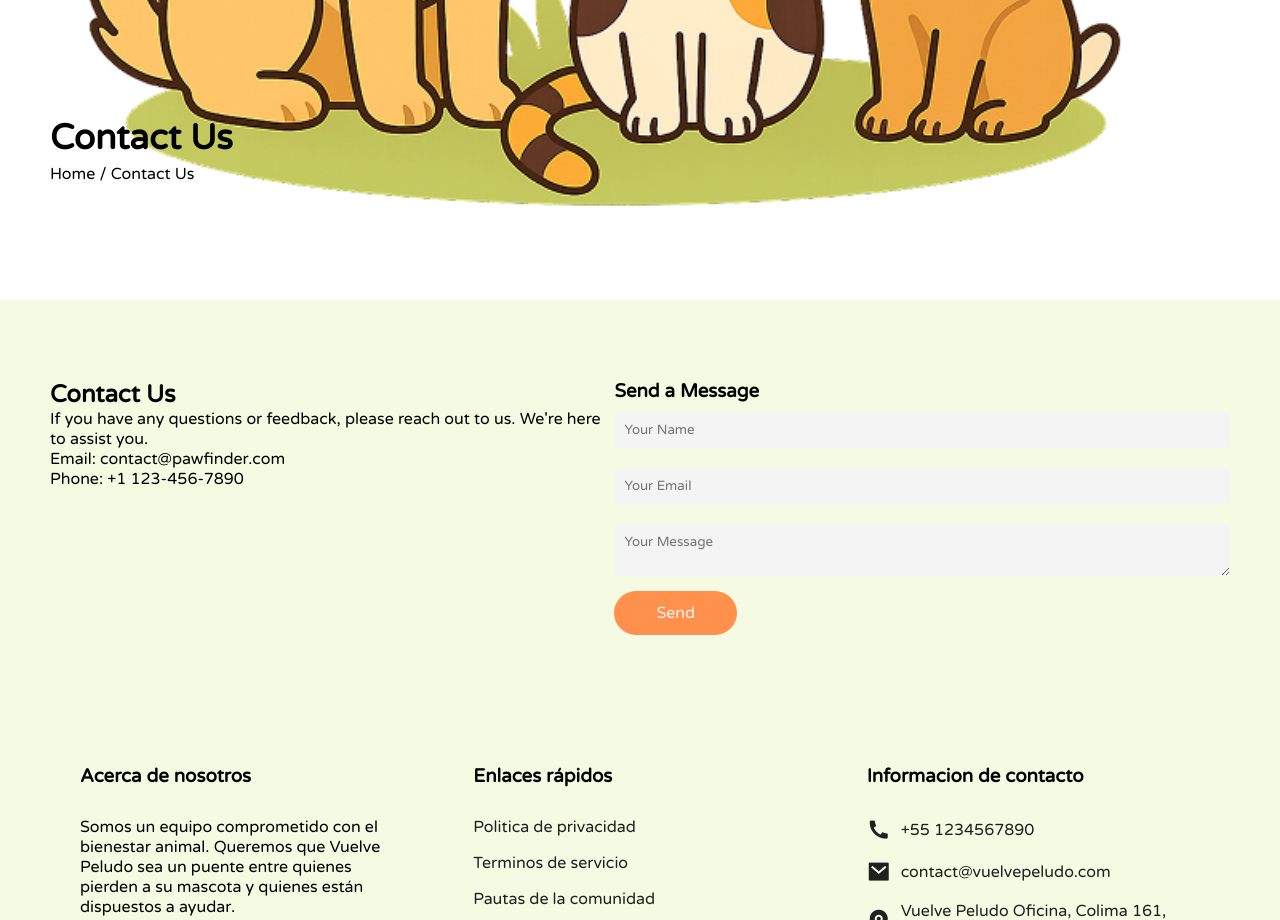
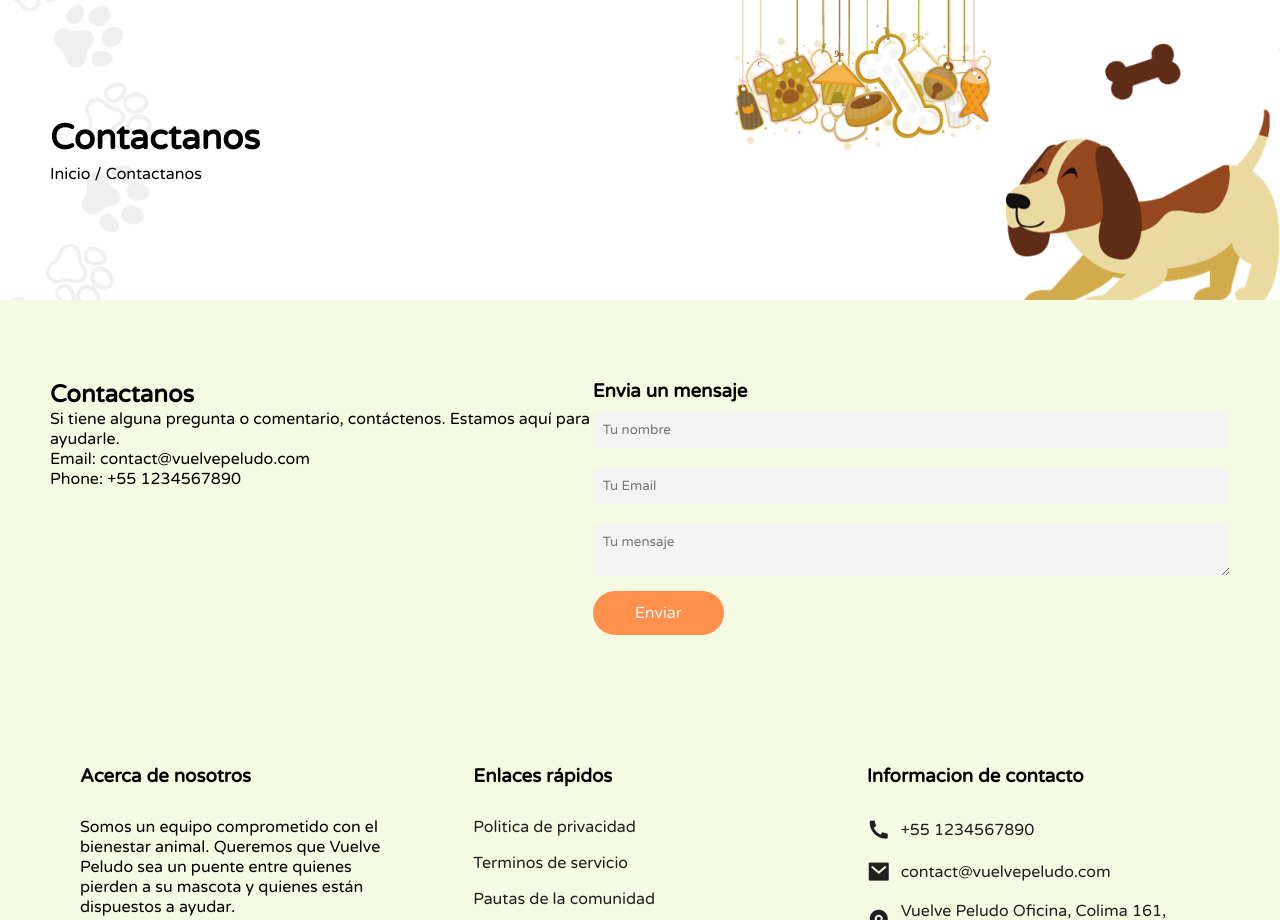
Before and after one commit to educast21/vuelve-peludo, a PHP site: page /contact-us.php in a window 1280 px wide. Shown: the part 105-1025 px from the top of the page. Run offline with PHP 8.4, Linux system fonts and the light colour scheme; some libraries are stand-ins or nearby versions.

Commit message:
Pagina de contactanos

```diff
--- a/contact-us.php
+++ b/contact-us.php
@@ -13,25 +13,25 @@
         <?php include 'header.php'; ?>
 
         <div id="bread">
-            <h2 class="main-title">Contact Us</h2>
-            <p>Home / Contact Us</p>
+            <h2 class="main-title">Contactanos</h2>
+            <p>Inicio / Contactanos</p>
         </div>
 
 
         <div id="contact-container">
         <div class="contact-info">
-            <h2>Contact Us</h2>
-            <p>If you have any questions or feedback, please reach out to us. We're here to assist you.</p>
-            <p>Email: contact@pawfinder.com</p>
-            <p>Phone: +1 123-456-7890</p>
+            <h2>Contactanos</h2>
+            <p>Si tiene alguna pregunta o comentario, contáctenos. Estamos aquí para ayudarle.</p>
+            <p>Email: contact@vuelvepeludo.com</p>
+            <p>Phone: +55 1234567890</p>
         </div>
         <div class="contact-form">
-            <h3>Send a Message</h3>
+            <h3>Envia un mensaje</h3>
             <form>
-                <input type="text" placeholder="Your Name" id="name">
-                <input type="email" placeholder="Your Email" id="email">
-                <textarea placeholder="Your Message" id="message"></textarea>
-                <button type="submit" class="btn-primary">Send</button>
+                <input type="text" placeholder="Tu nombre" id="name">
+                <input type="email" placeholder="Tu Email" id="email">
+                <textarea placeholder="Tu mensaje" id="message"></textarea>
+                <button type="submit" class="btn-primary">Enviar</button>
             </form>
         </div>
     </div>
--- a/style/style.css
+++ b/style/style.css
@@ -989,7 +989,7 @@ button.accordion.active {
 
 
 #bread{
-    background-image: url("../images/img8.png");
+    background-image: url("../images/bread_bg.png");
     background-size: cover;
     background-position: bottom;
     background-color: #ffffff;
```
